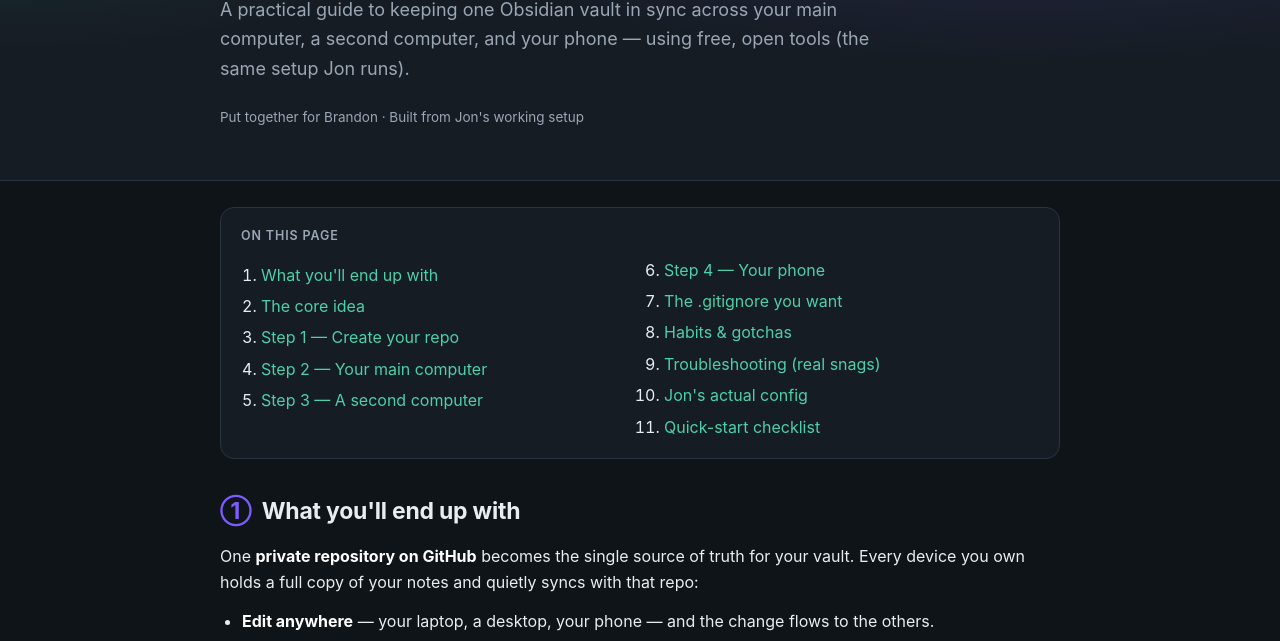
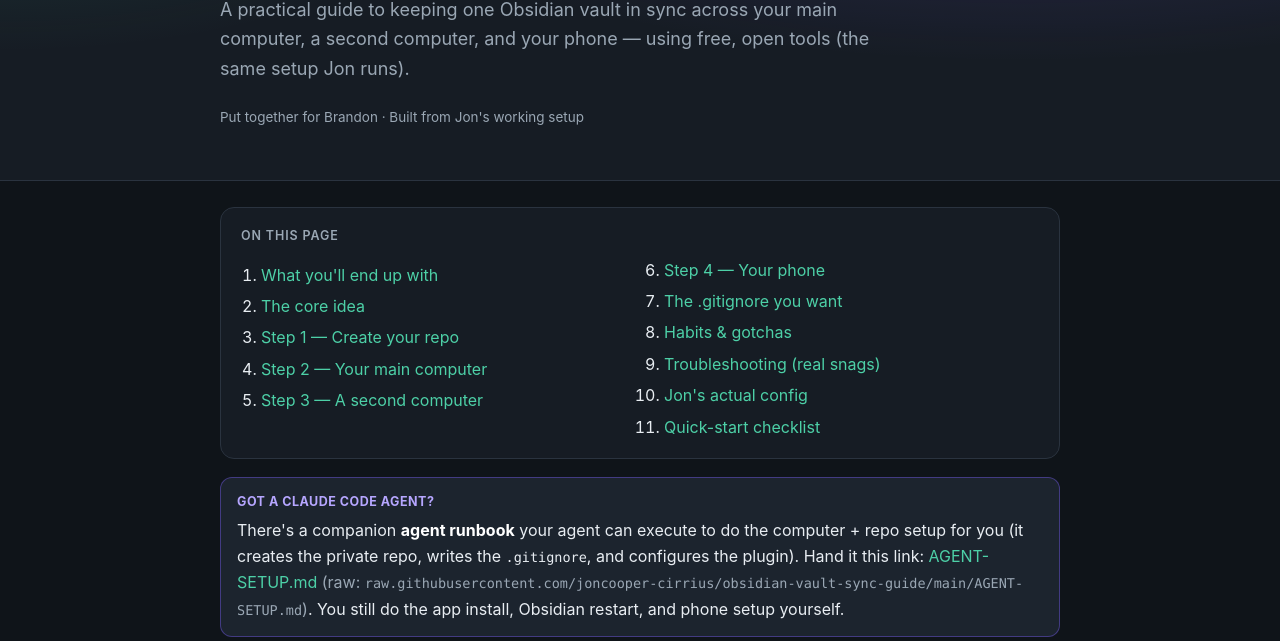
Before and after one commit to joncooper-cirrius/obsidian-vault-sync-guide, a plain HTML site: page index.html in a window 1280 px wide. Shown: the part 146-787 px from the top of the page. Drawn offline with Linux system fonts and the light colour scheme.

Commit message:
Add agent runbook (AGENT-SETUP.md) + link from guide

```diff
--- a/index.html
+++ b/index.html
@@ -121,6 +121,14 @@
       <li><a href="#quickstart">Quick-start checklist</a></li>
     </ol>
   </nav>
+
+  <div class="callout note" style="margin-top:18px">
+    <span class="tag">Got a Claude Code agent?</span>
+    There's a companion <strong>agent runbook</strong> your agent can execute to do the computer + repo setup for you (it creates the private repo, writes the <code>.gitignore</code>, and configures the plugin). Hand it this link:
+    <a href="https://github.com/joncooper-cirrius/obsidian-vault-sync-guide/blob/main/AGENT-SETUP.md" target="_blank" rel="noopener">AGENT-SETUP.md</a>
+    <span class="muted">(raw: <code>raw.githubusercontent.com/joncooper-cirrius/obsidian-vault-sync-guide/main/AGENT-SETUP.md</code>)</span>.
+    You still do the app install, Obsidian restart, and phone setup yourself.
+  </div>
 
   <section id="end-state">
     <h2><span class="num">①</span>What you'll end up with</h2>
@@ -386,7 +394,10 @@
 </main>
 
 <footer>
-  <div class="wrap">Made for Brandon · Questions? Ask Jon.</div>
+  <div class="wrap">
+    <a href="https://github.com/joncooper-cirrius/obsidian-vault-sync-guide/blob/main/AGENT-SETUP.md" target="_blank" rel="noopener">Agent runbook (AGENT-SETUP.md)</a>
+    &nbsp;·&nbsp; Made for Brandon &nbsp;·&nbsp; Questions? Ask Jon.
+  </div>
 </footer>
 
 </body>
```
Also changed, not shown: 1 other file.
